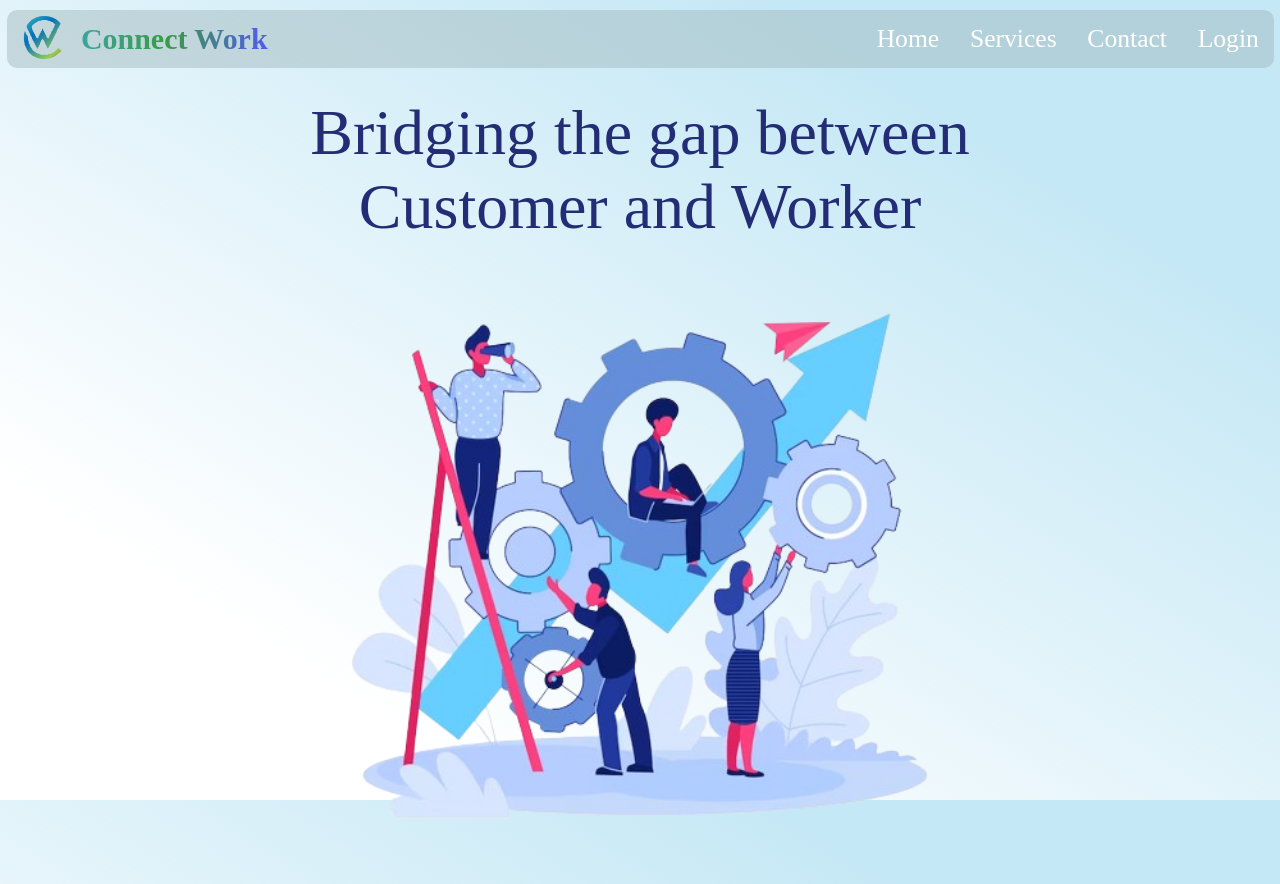
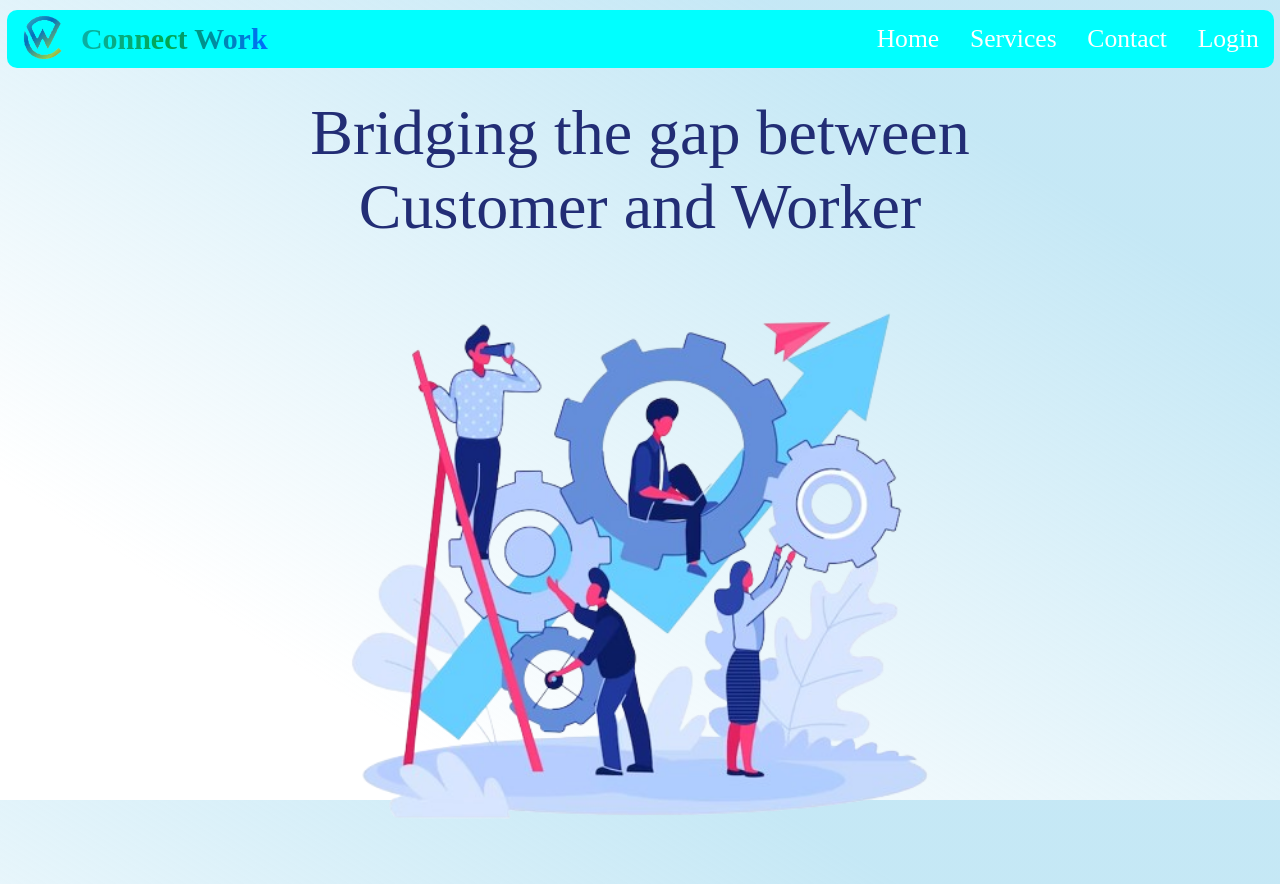
Before and after one commit to ChunchuManoj/ConnectWork, a plain HTML site: page index.html in a window 1280 px wide. Drawn offline with Linux system fonts and the light colour scheme.

Commit message:
Update style.css

```diff
--- a/style.css
+++ b/style.css
@@ -15,7 +15,7 @@ body{
     line-height: 4.5vw;
     margin: 10px 7px;
     border-radius: 10px;
-    background: rgba(160, 184, 188, 0.475);
+    background: aqua;
     display: flex;
     justify-content: space-between;
     align-items: center;
```
